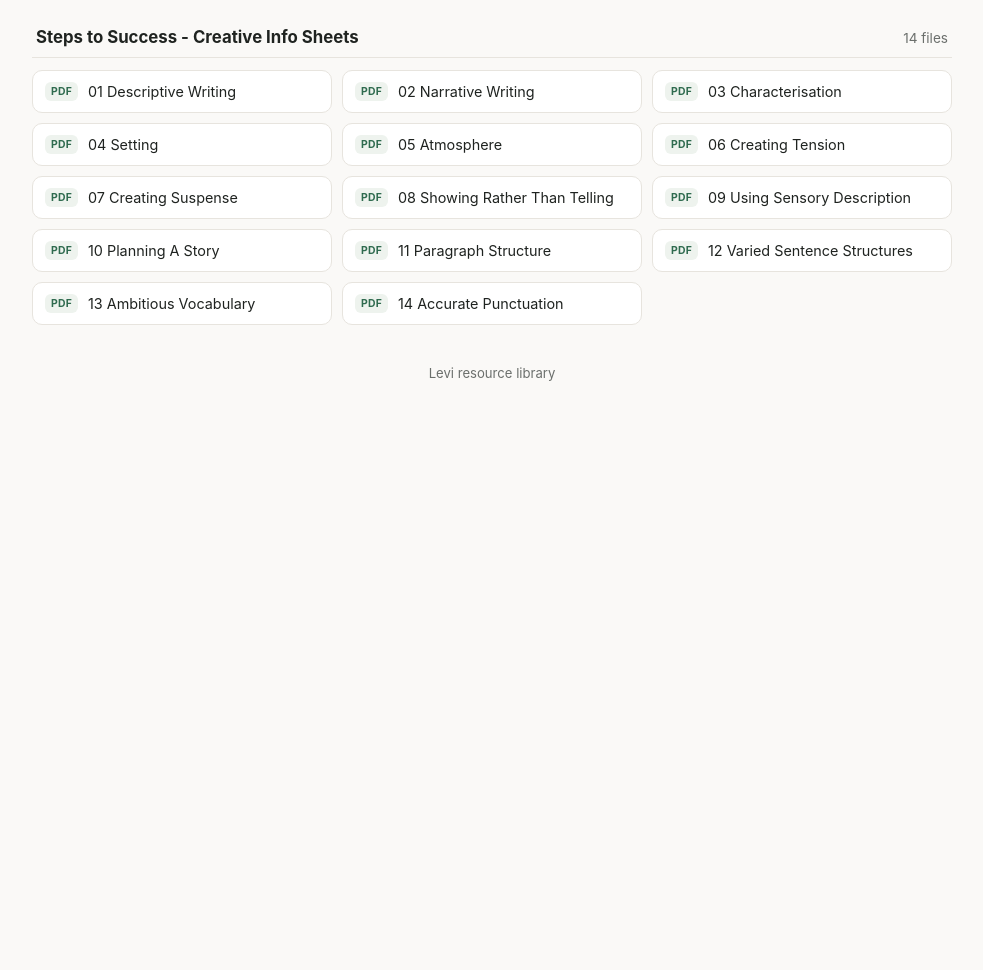
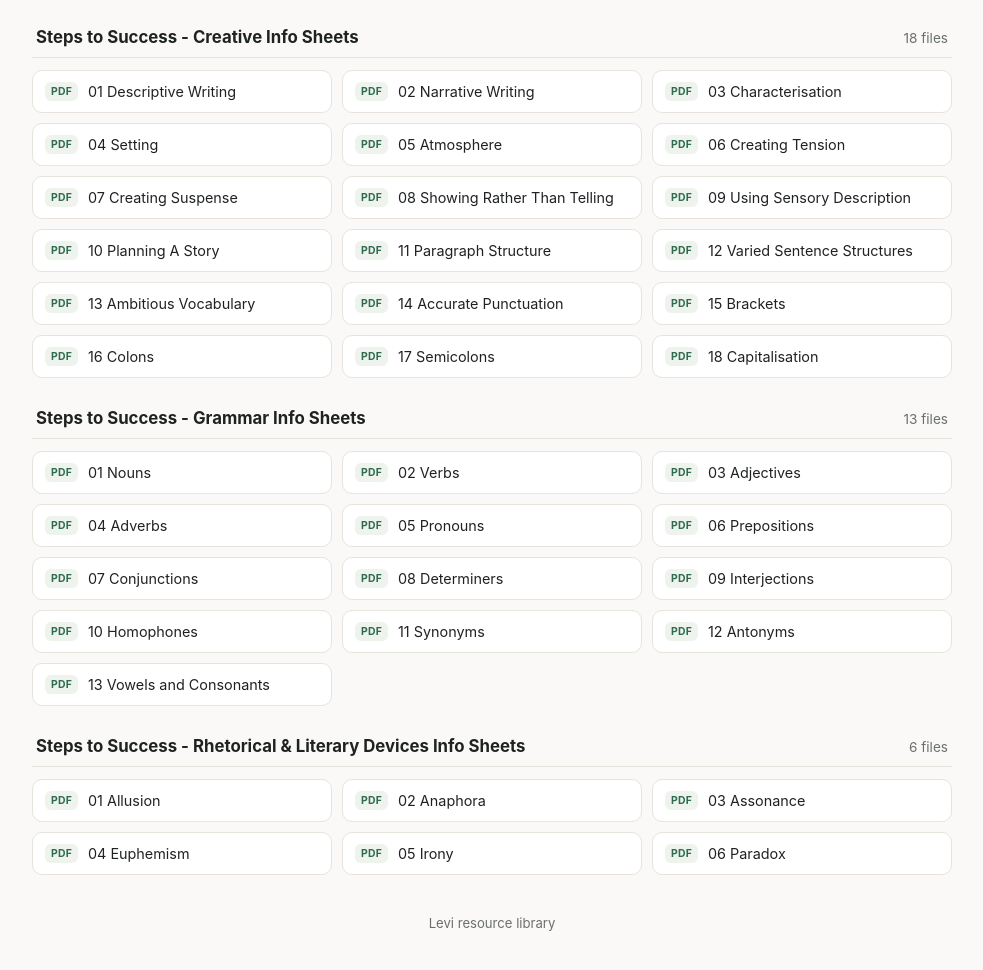
Before and after one commit to wayne550/Revision-Tools, a plain HTML site: page index.html in a window 1280 px wide. Shown: the part 2192-3162 px from the top of the page, without its empty margins (148-1131 px from the left). Before the commit the page ends 2637 px from the top, so only its background shows below. Drawn offline with Linux system fonts and the light colour scheme.

Commit message:
Add Grammar and Rhetorical sections, update Creative to 18 sheets

```diff
--- a/index.html
+++ b/index.html
@@ -89,13 +89,22 @@
   </section>
 
   <section data-section>
-    <div class="section-head"><h2>Steps to Success - Creative Info Sheets</h2><span class="count">14 files</span></div>
+    <div class="section-head"><h2>Steps to Success - Creative Info Sheets</h2><span class="count">18 files</span></div>
     <div class="grid" id="grid-creative"></div>
+  </section>
+
+  <section data-section>
+    <div class="section-head"><h2>Steps to Success - Grammar Info Sheets</h2><span class="count">13 files</span></div>
+    <div class="grid" id="grid-grammar"></div>
+  </section>
+
+  <section data-section>
+    <div class="section-head"><h2>Steps to Success - Rhetorical &amp; Literary Devices Info Sheets</h2><span class="count">6 files</span></div>
+    <div class="grid" id="grid-rhetorical"></div>
   </section>
 
   <footer>Levi resource library</footer>
 </div>
-
 
 <script>
   function ext(name){ return name.split('.').pop().toUpperCase(); }
@@ -118,7 +127,9 @@
   const gcse = ["Pack_B_GCSE_English_Language_Paper1.docx","Pack_B_GCSE_English_Language_Paper2.docx","Pack_B_GCSE_Literature_A_Christmas_Carol.docx","Pack_B_GCSE_Literature_An_Inspector_Calls.docx","Pack_B_GCSE_Literature_Macbeth.docx","Pack_B_GCSE_Literature_Poetry.docx","Pack_B_Master_Index_and_Tracker.docx"];
   const lang = ["01_Simile.pdf","02_Metaphor.pdf","03_Personification.pdf","04_Alliteration.pdf","05_Sibilance.pdf","06_Onomatopoeia.pdf","07_Repetition.pdf","08_Contrast.pdf","09_Juxtaposition.pdf","10_Oxymoron.pdf","11_Hyperbole.pdf","12_Rhetorical_Questions.pdf","13_Semantic_Fields.pdf","14_Connotations.pdf","15_Imagery.pdf","16_Symbolism.pdf","17_Pathetic_Fallacy.pdf"];
   const struct = ["01_Opening.pdf","02_Ending.pdf","03_Flashback.pdf","04_Foreshadowing.pdf","05_Shifts_In_Focus.pdf","06_Changes_In_Setting.pdf","07_Changes_In_Perspective.pdf","08_Pace.pdf","09_Paragraphing.pdf","10_Sentence_Length.pdf","11_Chronological_Non_Chronological_Structure.pdf","12_Cyclical_Structure.pdf"];
-  const creative = ["01_Descriptive_Writing.pdf","02_Narrative_Writing.pdf","03_Characterisation.pdf","04_Setting.pdf","05_Atmosphere.pdf","06_Creating_Tension.pdf","07_Creating_Suspense.pdf","08_Showing_Rather_Than_Telling.pdf","09_Using_Sensory_Description.pdf","10_Planning_A_Story.pdf","11_Paragraph_Structure.pdf","12_Varied_Sentence_Structures.pdf","13_Ambitious_Vocabulary.pdf","14_Accurate_Punctuation.pdf"];
+  const creative = ["01_Descriptive_Writing.pdf","02_Narrative_Writing.pdf","03_Characterisation.pdf","04_Setting.pdf","05_Atmosphere.pdf","06_Creating_Tension.pdf","07_Creating_Suspense.pdf","08_Showing_Rather_Than_Telling.pdf","09_Using_Sensory_Description.pdf","10_Planning_A_Story.pdf","11_Paragraph_Structure.pdf","12_Varied_Sentence_Structures.pdf","13_Ambitious_Vocabulary.pdf","14_Accurate_Punctuation.pdf","15_Brackets.pdf","16_Colons.pdf","17_Semicolons.pdf","18_Capitalisation.pdf"];
+  const grammar = ["01_Nouns.pdf","02_Verbs.pdf","03_Adjectives.pdf","04_Adverbs.pdf","05_Pronouns.pdf","06_Prepositions.pdf","07_Conjunctions.pdf","08_Determiners.pdf","09_Interjections.pdf","10_Homophones.pdf","11_Synonyms.pdf","12_Antonyms.pdf","13_Vowels_and_Consonants.pdf"];
+  const rhetorical = ["01_Allusion.pdf","02_Anaphora.pdf","03_Assonance.pdf","04_Euphemism.pdf","05_Irony.pdf","06_Paradox.pdf"];
 
   render('grid-maths','01-maths-revision/maths',maths);
   render('grid-fs','02-functional-skills-english/fs',fs);
@@ -126,6 +137,8 @@
   render('grid-lang','04-steps-to-success-info-sheets/steps/language',lang);
   render('grid-struct','04-steps-to-success-info-sheets/steps/structural',struct);
   render('grid-creative','04-steps-to-success-info-sheets/steps/creative',creative);
+  render('grid-grammar','04-steps-to-success-info-sheets/steps/grammar',grammar);
+  render('grid-rhetorical','04-steps-to-success-info-sheets/steps/rhetorical',rhetorical);
 
   function filterFiles(q){
     q = q.trim().toLowerCase();
```
